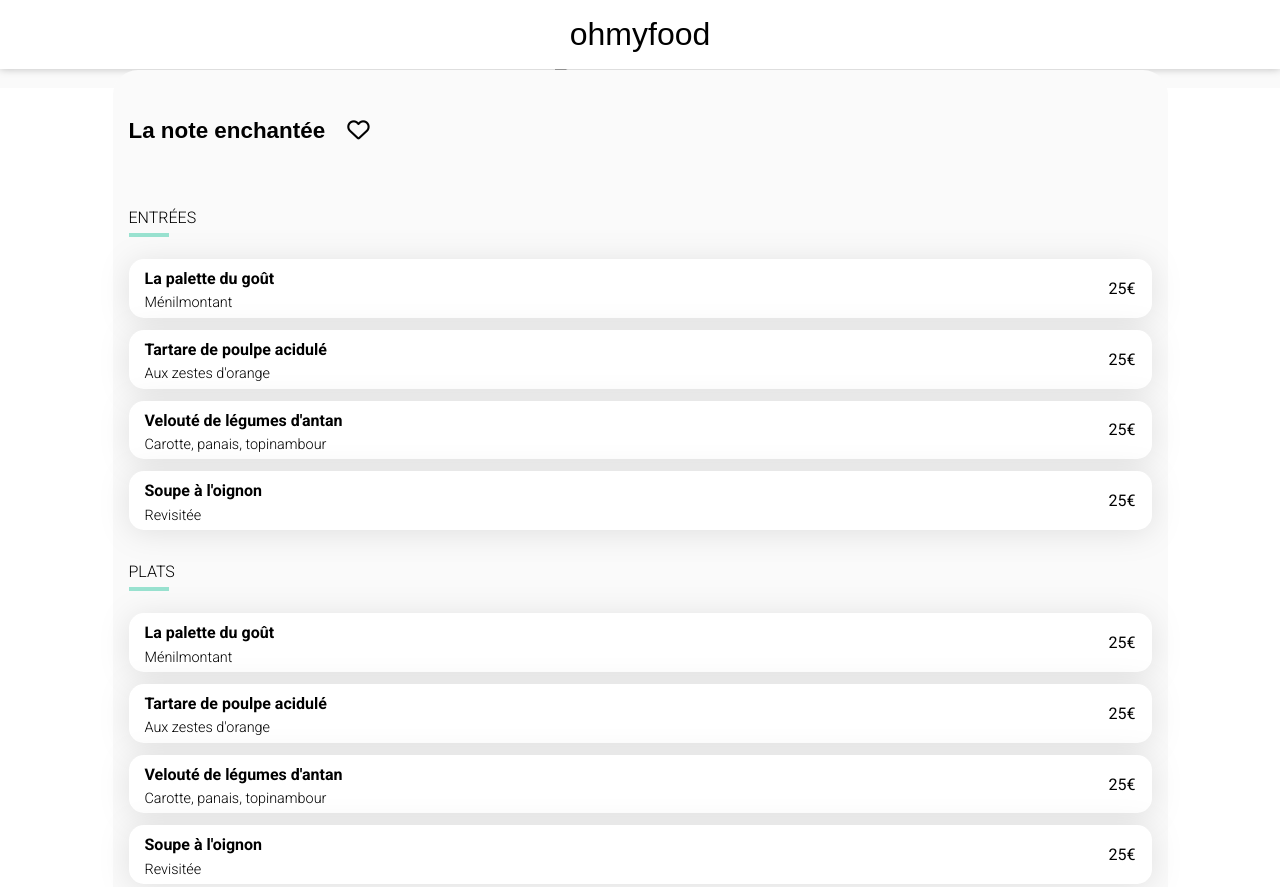
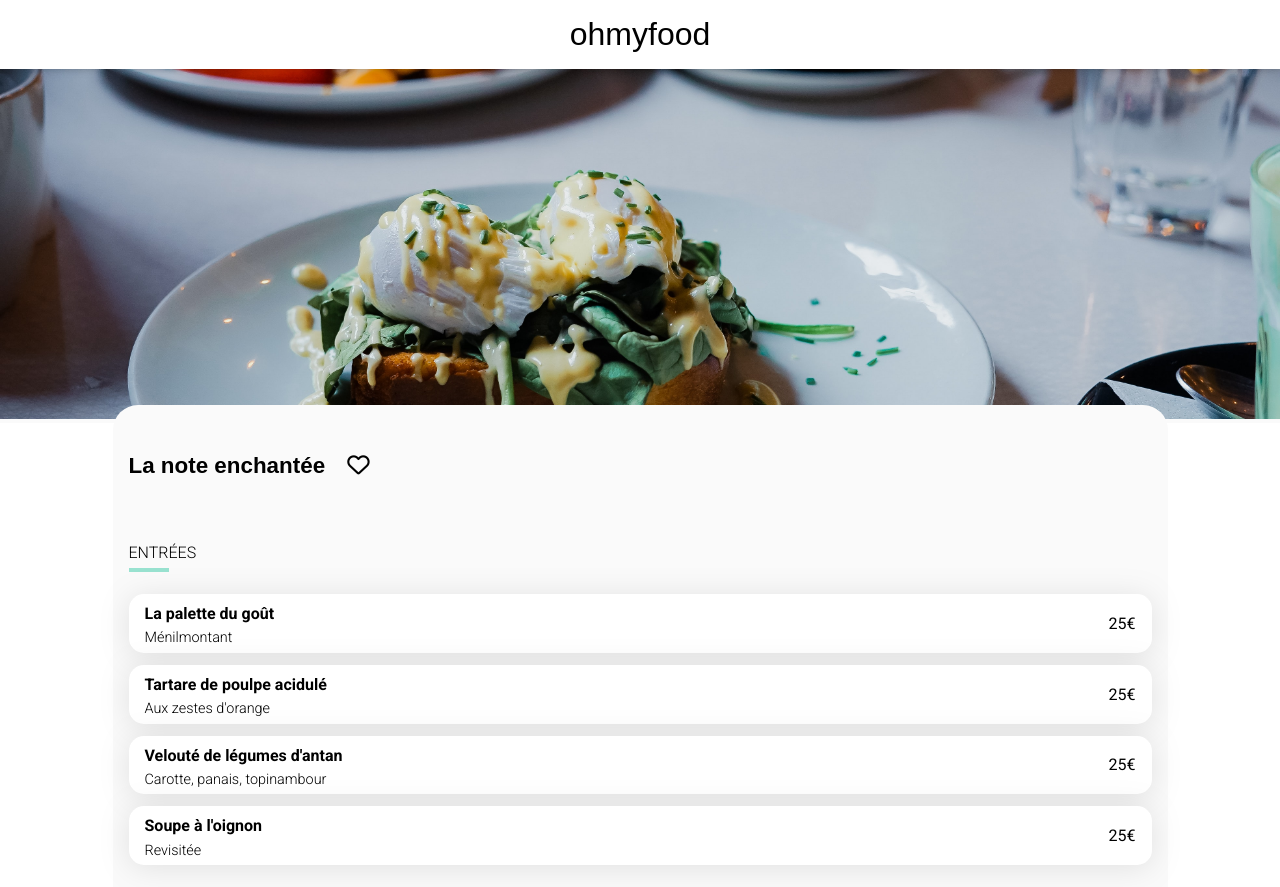
Before and after one commit to Wewill/Ohmyfood, a plain HTML site: page restaurants/la-note-enchantee.html in a window 1280 px wide. Shown: the top 887 px of the page. Drawn offline with Linux system fonts and the light colour scheme; a web font is replaced by a local one.

Commit message:
Fix restaurants single page image urls

```diff
--- a/restaurants/la-note-enchantee.html
+++ b/restaurants/la-note-enchantee.html
@@ -21,7 +21,7 @@
     </header>
 
     <div class="hero">
-        <img src="./img/restaurants/toa-heftiba-DQKerTsQwi0-unsplash.jpg" alt="Image d'un restaurant">
+        <img src="../assets/images/toa-heftiba-DQKerTsQwi0-unsplash.jpg" alt="Image d'un restaurant">
     </div>
 
     <main>
```
Also changed, not shown: restaurants/la-palette-du-gout.html (+1 -1 lines), restaurants/le-delice-des-sens.html (+1 -1 lines).
